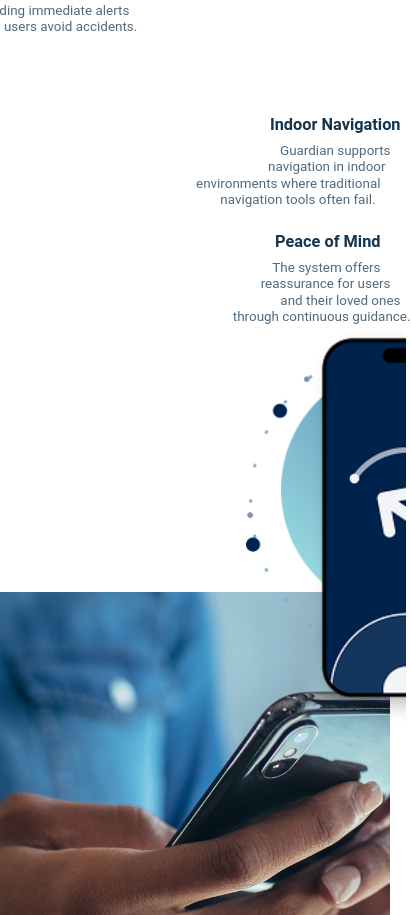
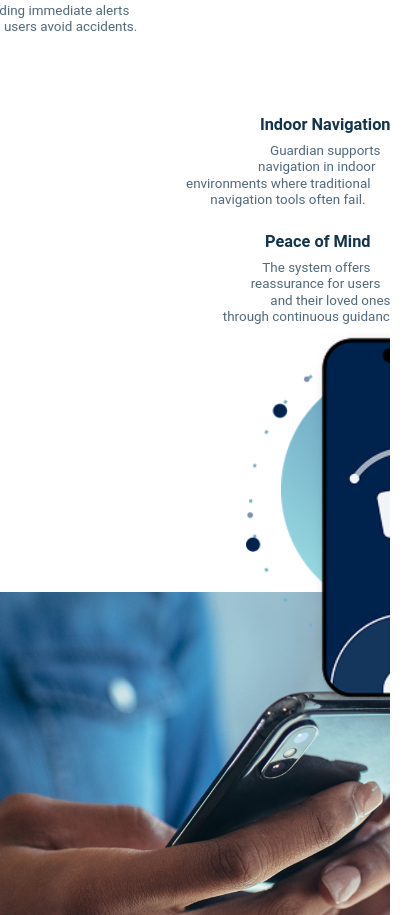
Before and after one commit to Bmsosi/guardian-landing-page, a React (Vite) app: page / in a window 390 px wide. Shown: the part 1294-2209 px from the top of the page, 411 px wide, since content can reach past the window. Built offline with nearby package versions, Linux system fonts and the light colour scheme.

Commit message:
update UI

```diff
--- a/src/App.css
+++ b/src/App.css
@@ -1,3 +1,10 @@
+html, body {
+  overflow-x: hidden;
+  max-width: 100vw;
+  margin: 0;
+  padding: 0;
+}
+
 .page-shell {
   color: var(--ink);
   background: rgba(255, 255, 255, 1);
@@ -1259,12 +1266,12 @@
 
 .matter-mobile__row--reverse .matter-point:first-child {
   margin-top: 8px;
-  transform: translateX(-30px);
+  transform: translateX(-40px);
 }
 
 .matter-mobile__row--reverse .matter-point:last-child {
   margin-top: 6px;
-  transform: translateX(-50px);
+  transform: translateX(-60px);
 }
 }
 
```
